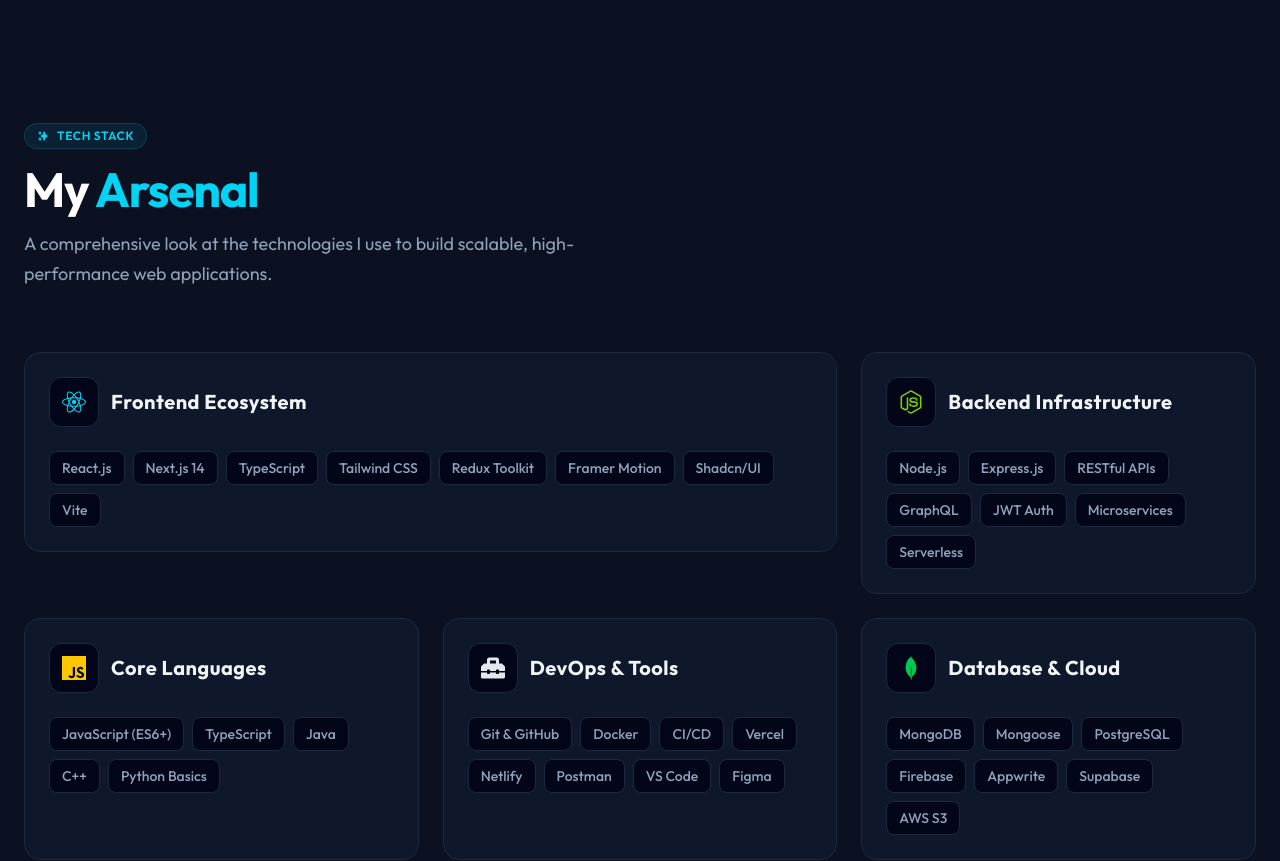
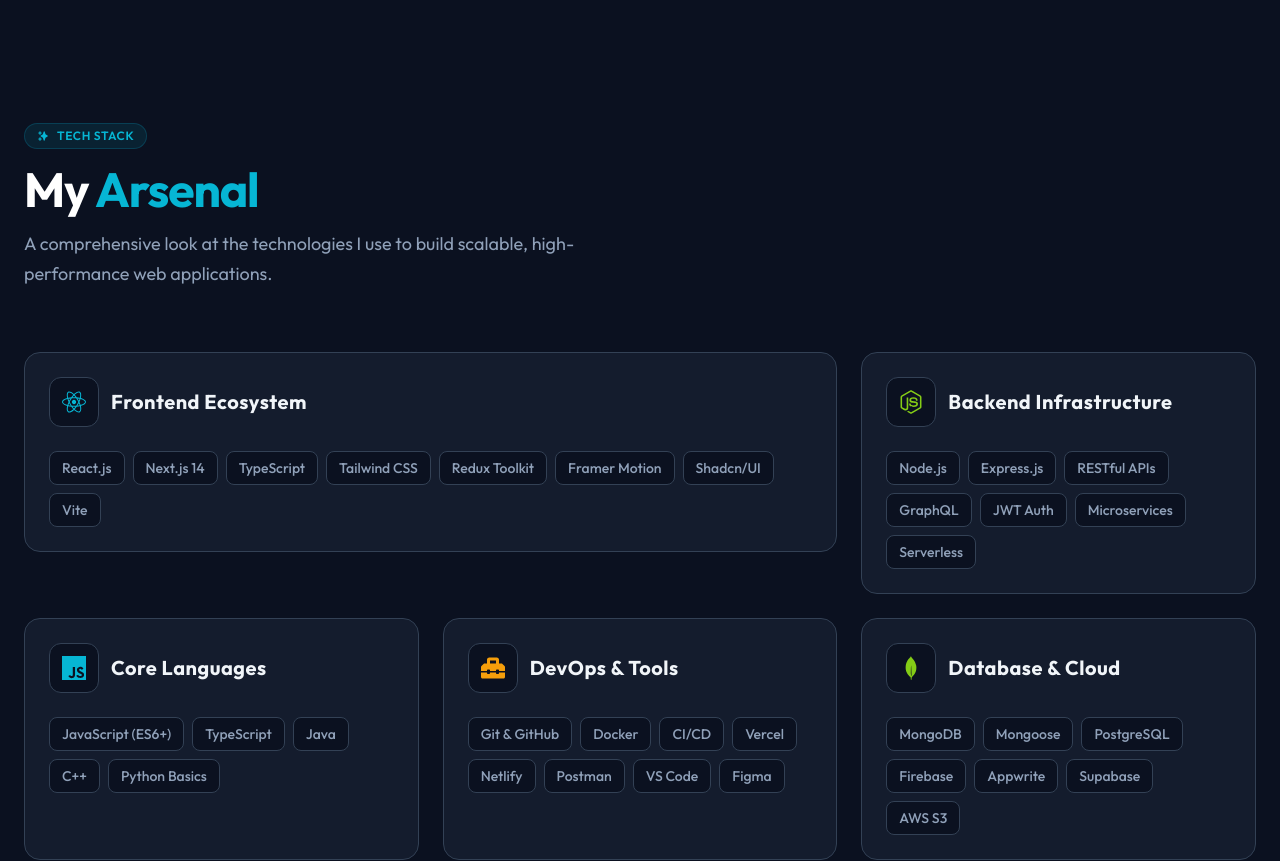
Before and after one commit to shishirdubey24/My-Portfolio, a React (Vite) app: page / in a window 1280 px wide. Shown: the part 2460-3321 px from the top of the page. Built offline with nearby package versions, Linux system fonts and the light colour scheme.

Commit message:
Updated animation

```diff
--- a/src/components/Skill.jsx
+++ b/src/components/Skill.jsx
@@ -30,17 +30,17 @@
     };
   }, []);
 
-  const Section = ({ icon: Icon, title, items, delay = 0, colorClass = "text-cyan-400", borderClass = "hover:border-cyan-500/50" }) => (
+  const Section = ({ icon: Icon, title, items, delay = 0, colorClass = "text-brand-primary", borderClass = "hover:border-brand-primary/50" }) => (
     <div
-      className={`group relative overflow-hidden rounded-2xl bg-slate-900 border border-slate-800 p-6 transition-all duration-300 hover:shadow-xl hover:-translate-y-1 ${borderClass} ${isVisible ? `animate-fade-in-up` : "opacity-0"
+      className={`group relative overflow-hidden rounded-2xl bg-brand-surface/50 border border-brand-border p-6 transition-all duration-300 hover:shadow-xl hover:-translate-y-1 ${borderClass} ${isVisible ? `animate-fade-in-up` : "opacity-0"
         }`}
       style={{ animationDelay: `${delay}ms` }}
     >
       {/* Background Gradient */}
-      <div className={`absolute top-0 right-0 w-32 h-32 bg-gradient-to-br ${colorClass.replace('text-', 'from-')}/10 to-transparent blur-2xl -z-10 transition-opacity duration-300 opacity-0 group-hover:opacity-100`}></div>
+      <div className={`absolute top-0 right-0 w-32 h-32 bg-gradient-to-br from-brand-primary/10 to-transparent blur-2xl -z-10 transition-opacity duration-300 opacity-0 group-hover:opacity-100`}></div>
 
       <div className="flex items-center gap-3 mb-6">
-        <div className={`p-3 rounded-xl bg-slate-950 border border-slate-800 ${colorClass}`}>
+        <div className={`p-3 rounded-xl bg-brand-dark border border-brand-border ${colorClass}`}>
           {Icon && <Icon className="text-2xl" />}
         </div>
         <h2 className="text-xl font-bold text-slate-100 tracking-wide">
@@ -52,7 +52,7 @@
         {items.map((skill) => (
           <span
             key={skill}
-            className="px-3 py-1.5 bg-slate-950 text-slate-400 rounded-lg text-sm font-medium border border-slate-800 hover:text-white hover:border-slate-600 transition-colors"
+            className="px-3 py-1.5 bg-brand-dark text-slate-400 rounded-lg text-sm font-medium border border-brand-border hover:text-white hover:border-brand-primary/30 transition-colors"
           >
             {skill}
           </span>
@@ -76,13 +76,13 @@
           <div className="flex flex-col md:flex-row md:items-end justify-between gap-6">
             <div>
               <div
-                className={`inline-flex items-center gap-2 px-3 py-1 bg-cyan-500/10 border border-cyan-500/20 rounded-full text-cyan-400 text-xs font-semibold uppercase tracking-wider mb-4`}
+                className={`inline-flex items-center gap-2 px-3 py-1 bg-brand-primary/10 border border-brand-primary/20 rounded-full text-brand-primary text-xs font-semibold uppercase tracking-wider mb-4`}
               >
                 <HiSparkles />
                 Tech Stack
               </div>
               <h1 className="text-4xl md:text-5xl font-bold text-white mb-4 tracking-tight">
-                My <span className="text-cyan-400">Arsenal</span>
+                My <span className="text-brand-primary">Arsenal</span>
               </h1>
               <p className="text-slate-400 max-w-xl text-lg leading-relaxed">
                 A comprehensive look at the technologies I use to build scalable, high-performance web applications.
@@ -99,8 +99,8 @@
             <Section
               icon={FaReact}
               title="Frontend Ecosystem"
-              colorClass="text-cyan-400"
-              borderClass="hover:border-cyan-500/50"
+              colorClass="text-brand-primary"
+              borderClass="hover:border-brand-primary/50"
               items={[
                 "React.js", "Next.js 14", "TypeScript", "Tailwind CSS",
                 "Redux Toolkit", "Framer Motion", "Shadcn/UI", "Vite"
@@ -114,8 +114,8 @@
             <Section
               icon={FaNodeJs}
               title="Backend Infrastructure"
-              colorClass="text-lime-500"
-              borderClass="hover:border-lime-500/50"
+              colorClass="text-brand-secondary"
+              borderClass="hover:border-brand-secondary/50"
               items={[
                 "Node.js", "Express.js", "RESTful APIs", "GraphQL",
                 "JWT Auth", "Microservices", "Serverless"
@@ -126,8 +126,8 @@
             <Section
               icon={SiMongodb}
               title="Database & Cloud"
-              colorClass="text-green-500"
-              borderClass="hover:border-green-500/50"
+              colorClass="text-brand-secondary"
+              borderClass="hover:border-brand-secondary/50"
               items={[
                 "MongoDB", "Mongoose", "PostgreSQL", "Firebase",
                 "Appwrite", "Supabase", "AWS S3"
@@ -140,8 +140,8 @@
           <Section
             icon={SiJavascript}
             title="Core Languages"
-            colorClass="text-yellow-400"
-            borderClass="hover:border-yellow-500/50"
+            colorClass="text-brand-primary"
+            borderClass="hover:border-brand-primary/50"
             items={[
               "JavaScript (ES6+)", "TypeScript", "Java", "C++", "Python Basics"
             ]}
@@ -152,8 +152,8 @@
           <Section
             icon={FaToolbox}
             title="DevOps & Tools"
-            colorClass="text-slate-200"
-            borderClass="hover:border-slate-500/50"
+            colorClass="text-brand-tertiary"
+            borderClass="hover:border-brand-tertiary/50"
             items={[
               "Git & GitHub", "Docker", "CI/CD", "Vercel", "Netlify",
               "Postman", "VS Code", "Figma"
```
